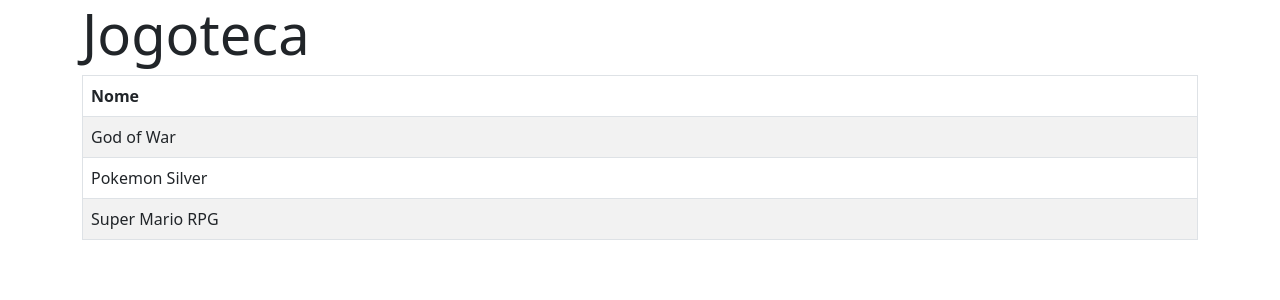
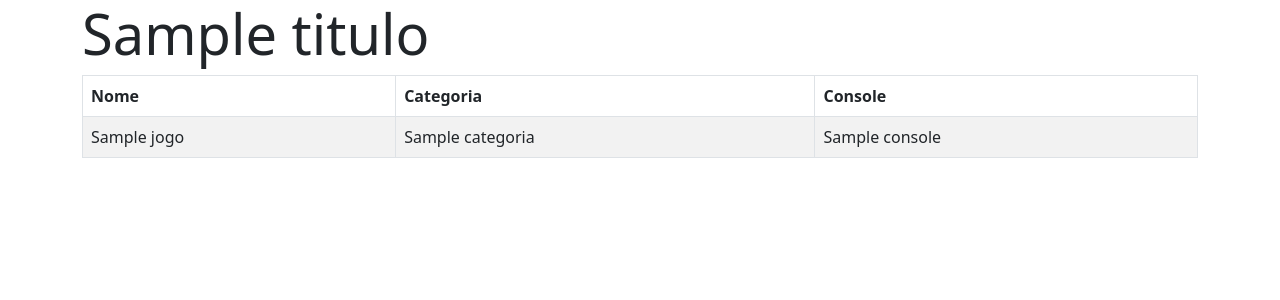
Before and after one commit to cortelucas/jogoteca, a Flask app: template templates/lista.html in a window 1280 px wide. Shown: the top 300 px of the page. Run offline with Flask 2, Linux system fonts and the light colour scheme; the template is opened without the code that fills it: most values are stand-ins (such as "Sample title", 1, 10 or a date in 2020).

Commit message:
Mostrando atributos na view

```diff
--- /dev/null
+++ b/app.py
@@ -0,0 +1,21 @@
+from flask import Flask, render_template
+
+app = Flask(__name__)
+
+
+class Jogo:
+    def __init__(self, nome, categoria, console):
+        self.nome = nome
+        self.categoria = categoria
+        self.console = console
+
+@app.route('/lista')
+def index():
+    jogo1 = Jogo('Super Mario', 'Ação', 'SNES')
+    jogo2 = Jogo('Pokemon Gold', 'RPG', 'GBA')
+    lista = jogo1, jogo2
+    return render_template("lista.html", titulo="Jogos", jogos=lista)
+
+
+if __name__ == '__main__':
+    app.run(debug=True)
--- a/jogoteca.py
+++ /dev/null
@@ -1,12 +0,0 @@
-from flask import Flask, render_template
-
-app = Flask(__name__)
-
-
-@app.route('/')
-def index():
-    return render_template("lista.html")
-
-
-if __name__ == '__main__':
-    app.run(debug=True)
--- a/templates/lista.html
+++ b/templates/lista.html
@@ -13,25 +13,25 @@
   <body>
     <div class="container">
       <div>
-          <h1 class="display-4">Jogoteca</h1>
+          <h1 class="display-4">{{ titulo }}</h1>
       </div>
       <section>
         <table class="table table-striped table-responsive table-bordered">
           <thead class="thead-default">
               <tr>
                   <th>Nome</th>
+                  <th>Categoria</th>
+                  <th>Console</th>
               </tr>
           </thead>
           <tbody>
+            {% for jogo in jogos %}
               <tr>
-                  <td>God of War</td>
+                  <td>{{ jogo.nome }}</td>
+                  <td>{{ jogo.categoria }}</td>
+                  <td>{{ jogo.console }}</td>
               </tr>
-              <tr>
-                  <td>Pokemon Silver</td>
-              </tr>
-              <tr>
-                  <td>Super Mario RPG</td>
-              </tr>
+            {% endfor %}
           </tbody>
       </table>
       </section>
```
